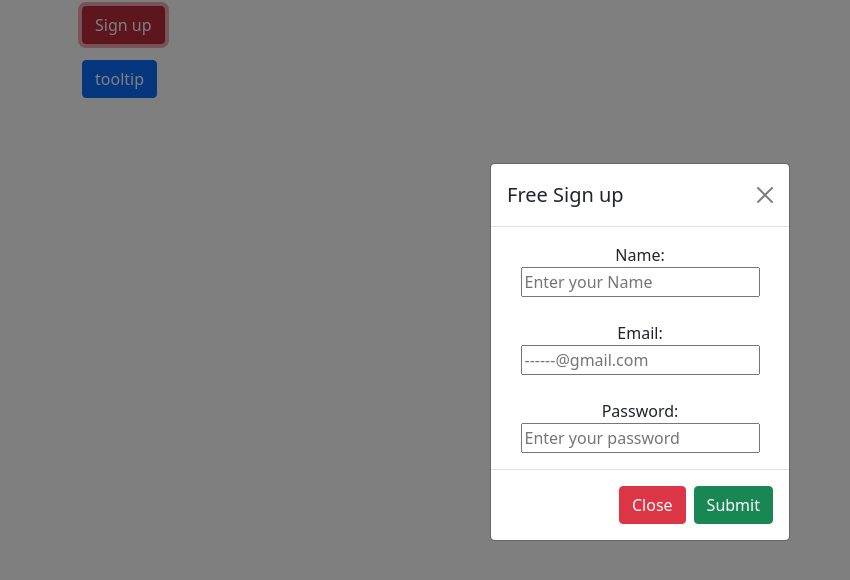
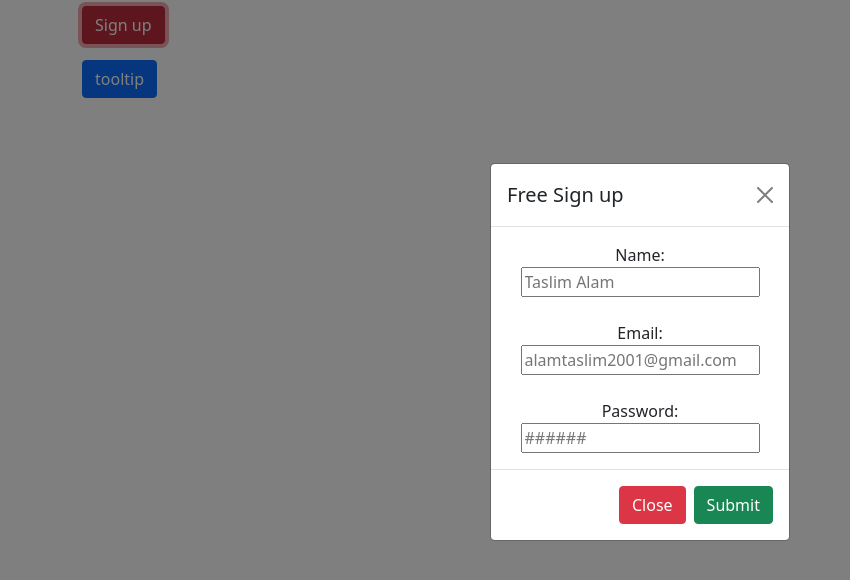
Before and after one commit to Taslim-Alam/BS-class18, a plain HTML site: page index.html in a window 1280 px wide. Both pictures are taken after a click on the button "Sign up". Shown: the part 48-628 px from the top of the page, without its empty margins (0-850 px from the left). Drawn offline with nearby package versions, Linux system fonts and the light colour scheme.

Commit message:
Update index.html

```diff
--- a/index.html
+++ b/index.html
@@ -33,11 +33,11 @@
                     <div class="modal-body text-center">
                         <form action="#">
                             <label for="">Name:</label>
-                            <input type="text" placeholder="Enter your Name"><br><br>
+                            <input type="text" placeholder="Taslim Alam"><br><br>
                             <label for="">Email:</label>
-                            <input type="email" placeholder="------@gmail.com"><br><br>
+                            <input type="email" placeholder="alamtaslim2001@gmail.com"><br><br>
                             <label for="">Password:</label>
-                            <input type="password" placeholder="Enter your password">
+                            <input type="password" placeholder="######">
                         </form>
                     </div>
                     <div class="modal-footer">
```
